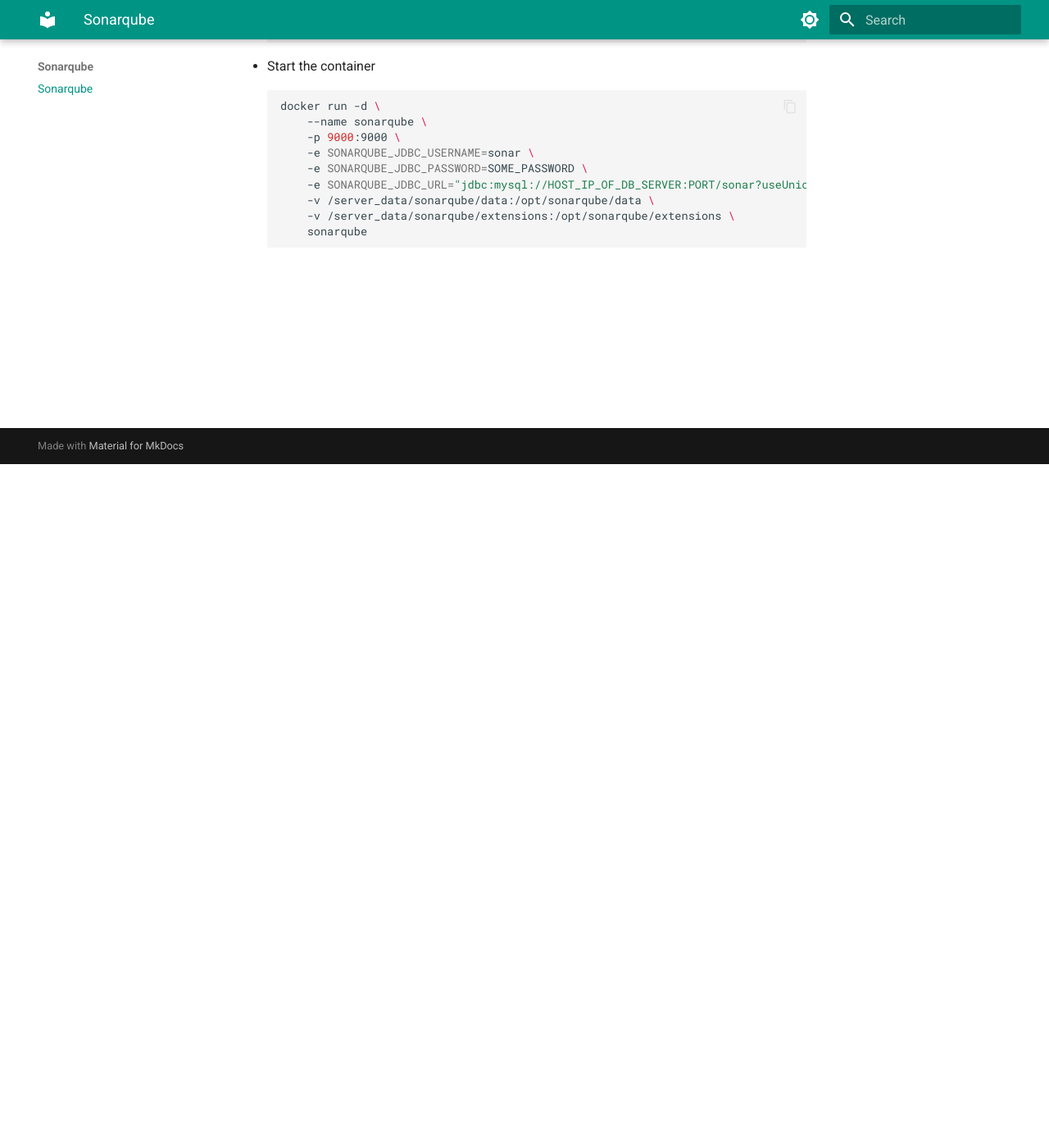
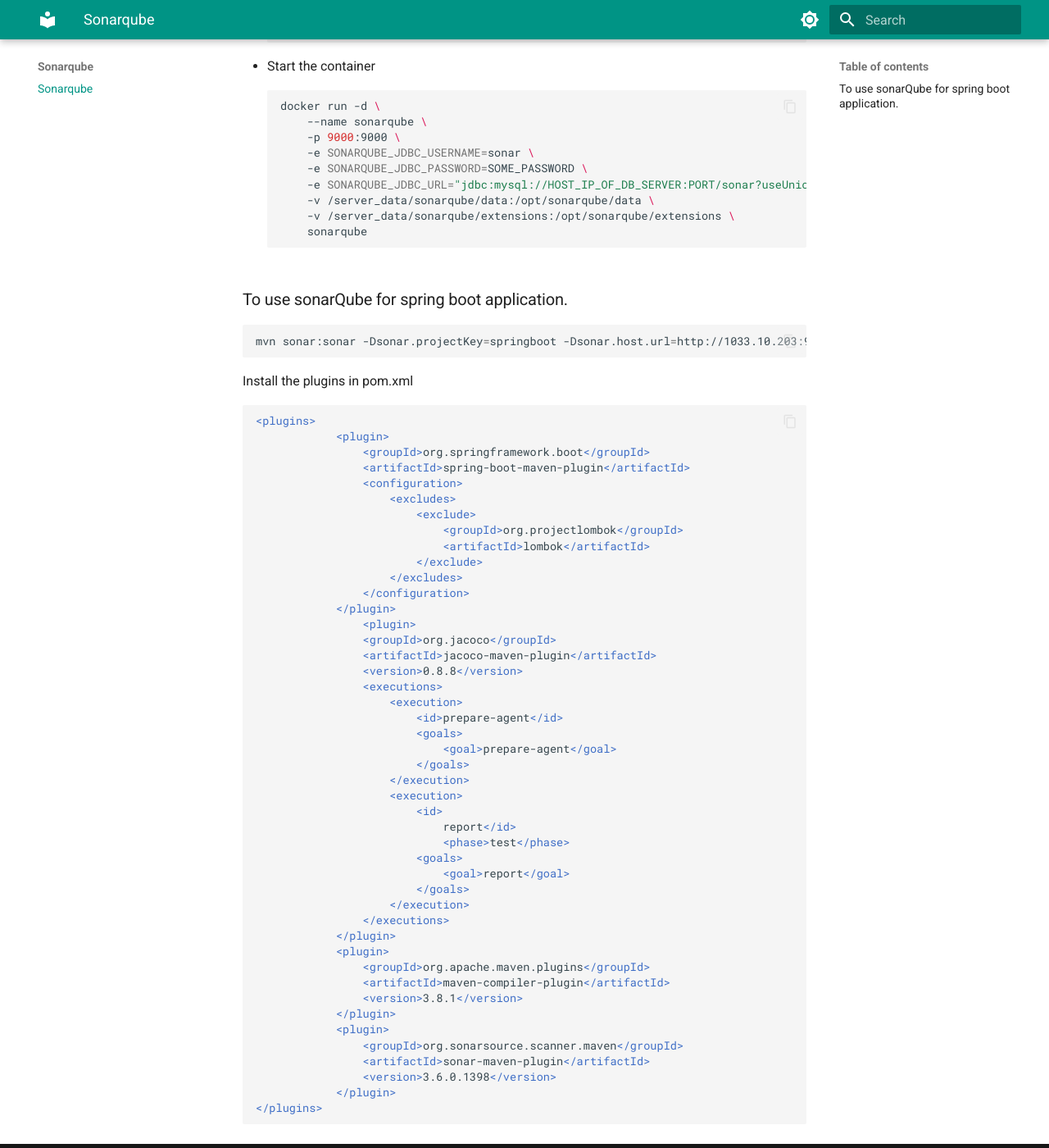
Before and after one commit to rahulssv/courses, an MkDocs documentation site: the page built from docs/Sonarqube/Sonarqube.md, in a window 1280 px wide and 1400 px high, scrolled down 834 px. Shown: the whole window at 82% size. Built offline with MkDocs 1.6.1 and Material for MkDocs 9.7.7, drawn with Linux system fonts in a browser that asks for light colours.

Commit message:
Update Sonarqube.md

````diff
--- a/docs/Sonarqube/Sonarqube.md
+++ b/docs/Sonarqube/Sonarqube.md
@@ -36,3 +36,55 @@
     -v /server_data/sonarqube/extensions:/opt/sonarqube/extensions \
     sonarqube
 ```
+### To use sonarQube for spring boot application.
+```shell
+mvn sonar:sonar -Dsonar.projectKey=springboot -Dsonar.host.url=http://1033.10.203:9000 -Dsonar.login=squ_ac10315fvfvfvdfvdvfdvfd118992
+```
+Install the plugins in pom.xml
+```xml
+<plugins>
+			<plugin>
+				<groupId>org.springframework.boot</groupId>
+				<artifactId>spring-boot-maven-plugin</artifactId>
+				<configuration>
+					<excludes>
+						<exclude>
+							<groupId>org.projectlombok</groupId>
+							<artifactId>lombok</artifactId>
+						</exclude>
+					</excludes>
+				</configuration>
+			</plugin>
+                <plugin>
+                <groupId>org.jacoco</groupId>
+                <artifactId>jacoco-maven-plugin</artifactId>
+                <version>0.8.8</version>
+                <executions>
+                    <execution>
+                        <id>prepare-agent</id>
+                        <goals>
+                            <goal>prepare-agent</goal>
+                        </goals>
+                    </execution>
+                    <execution>
+                        <id>
+                            report</id>
+                            <phase>test</phase>
+                        <goals>
+                            <goal>report</goal>
+                        </goals>
+                    </execution>
+                </executions>
+            </plugin>
+            <plugin>
+                <groupId>org.apache.maven.plugins</groupId>
+                <artifactId>maven-compiler-plugin</artifactId>
+                <version>3.8.1</version>
+            </plugin>
+            <plugin>
+                <groupId>org.sonarsource.scanner.maven</groupId>
+                <artifactId>sonar-maven-plugin</artifactId>
+                <version>3.6.0.1398</version>
+            </plugin>
+</plugins>
+```
````
